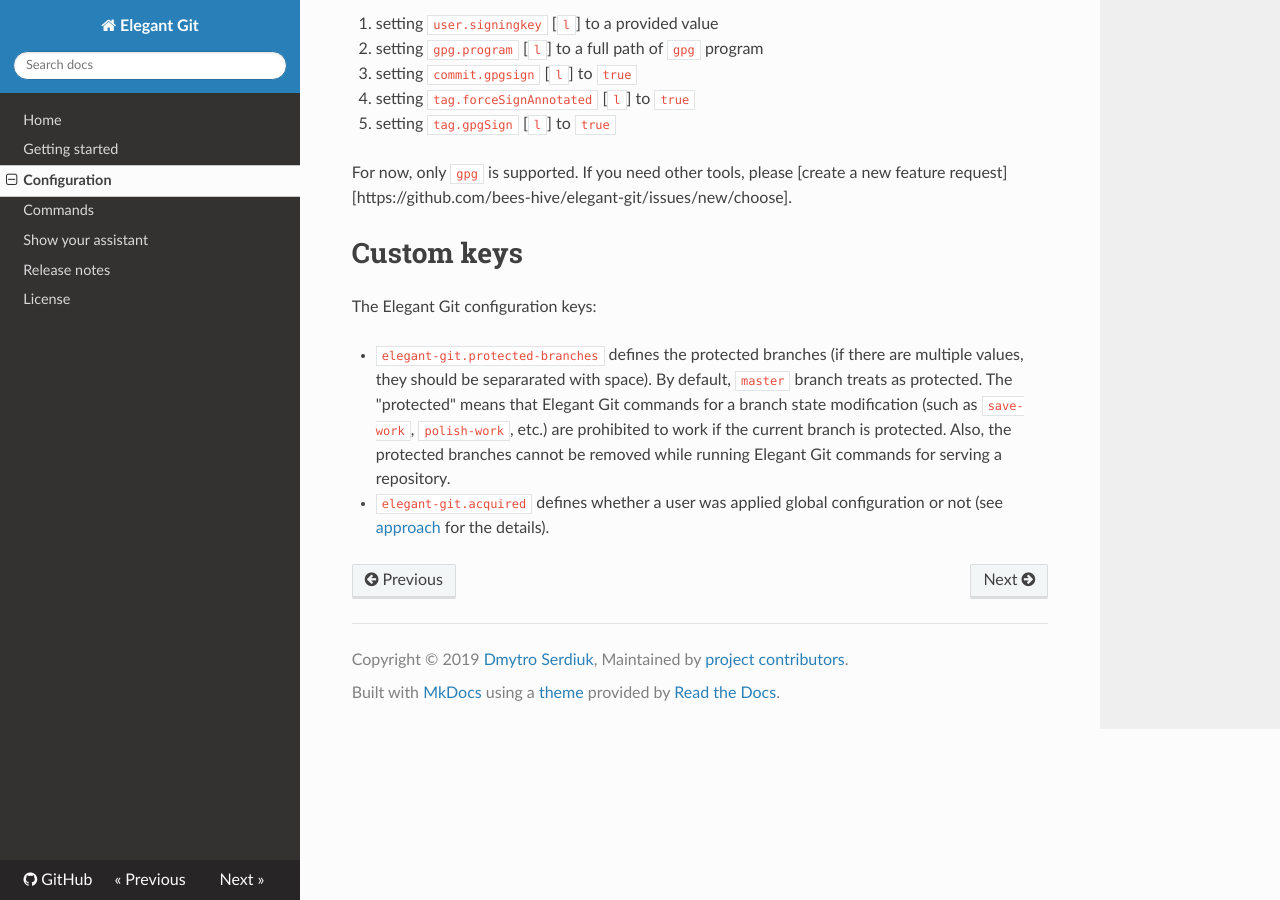
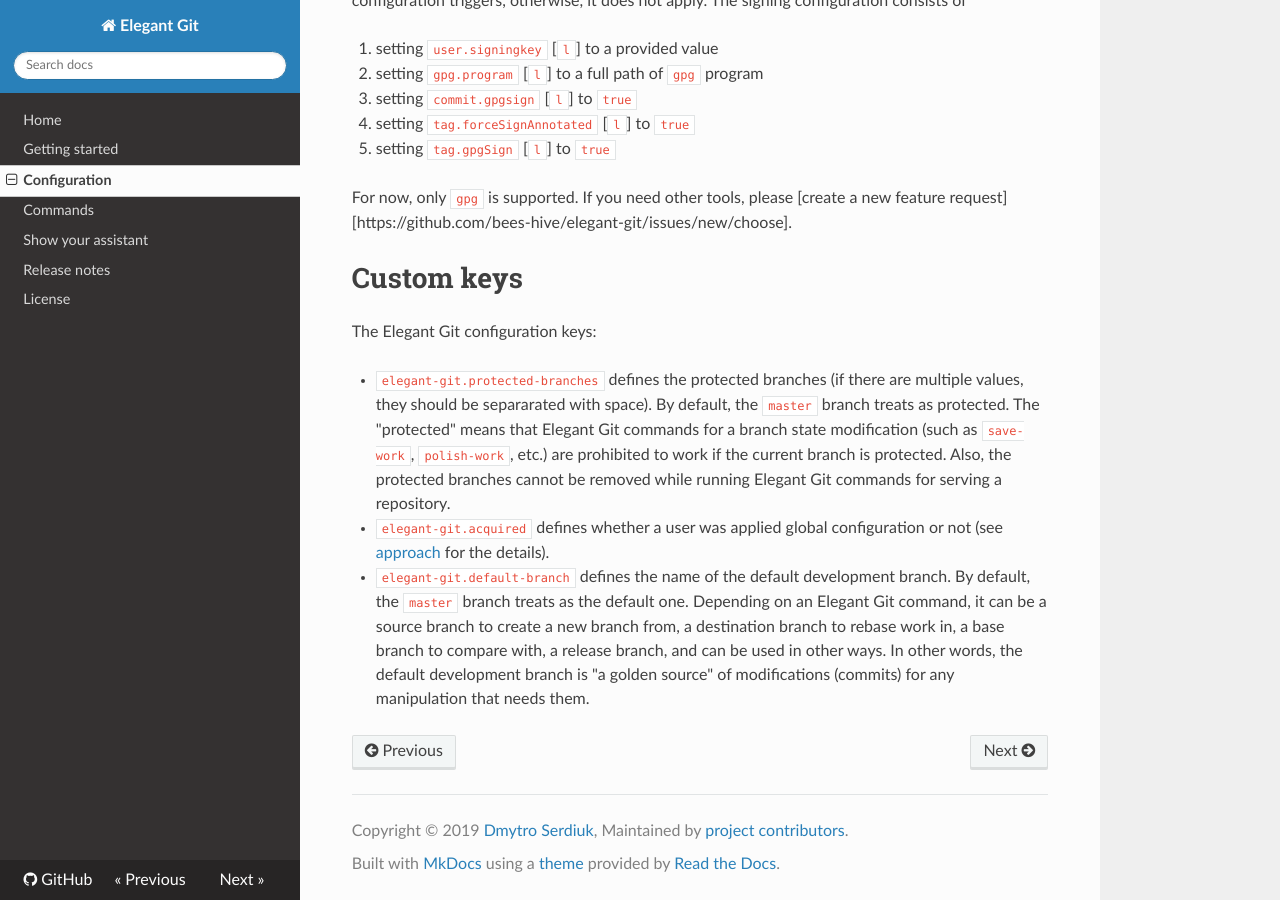
Before and after one commit to bees-hive/elegant-git, an MkDocs documentation site: the page built from docs/configuration.md, in a window 1280 px wide and 900 px high, scrolled down 1932 px. Built offline with MkDocs 1.6.1, drawn with Linux system fonts in a browser that asks for light colours; nearby versions of some CDN libraries; some of the changed text lies outside the part shown.

Commit message:
Make the default development branch configurable
Up to now, the `master` branch was the default development branch. And
now it's possible to configure it by running the `acquire-repository`
command. So, after the configuration, the provided value will be used
instead of the `master`. However, the `master` is still a default one.
But now, it's possible to set another branch as a default one (for
instance, `develop`) and Elegant Git will use it.

```diff
--- a/docs/configuration.md
+++ b/docs/configuration.md
@@ -34,6 +34,7 @@ if you `acquire-repository`, it proposes defaults that are set by `acquire-git`.
 2. setting your email usign `user.email` [`b`]
 3. setting a default editor using `core.editor` [`b`]
 4. setting protected branches using `elegant-git.protected-branches` [`l`]
+5. setting a default development branch using `elegant-git.default-branch` [`l`]
 
 # Level: Standards
 
@@ -84,9 +85,14 @@ For now, only `gpg` is supported. If you need other tools, please [create a new
 The Elegant Git configuration keys:
 
 - `elegant-git.protected-branches` defines the protected branches (if there are multiple values, they
-should be separarated with space). By default, `master` branch treats as protected. The "protected"
+should be separarated with space). By default, the `master` branch treats as protected. The "protected"
 means that Elegant Git commands for a branch state modification (such as `save-work`, `polish-work`,
 etc.) are prohibited to work if the current branch is protected. Also, the protected branches cannot
 be removed while running Elegant Git commands for serving a repository.
 - `elegant-git.acquired` defines whether a user was applied global configuration or not (see
 [approach](#approach) for the details).
+- `elegant-git.default-branch` defines the name of the default development branch. By default, the `master`
+branch treats as the default one. Depending on an Elegant Git command, it can be a source branch to create
+a new branch from, a destination branch to rebase work in, a base branch to compare with, a release branch,
+and can be used in other ways. In other words, the default development branch is "a golden source" of
+modifications (commits) for any manipulation that needs them.
```
Also changed, not shown: 11 other files.
